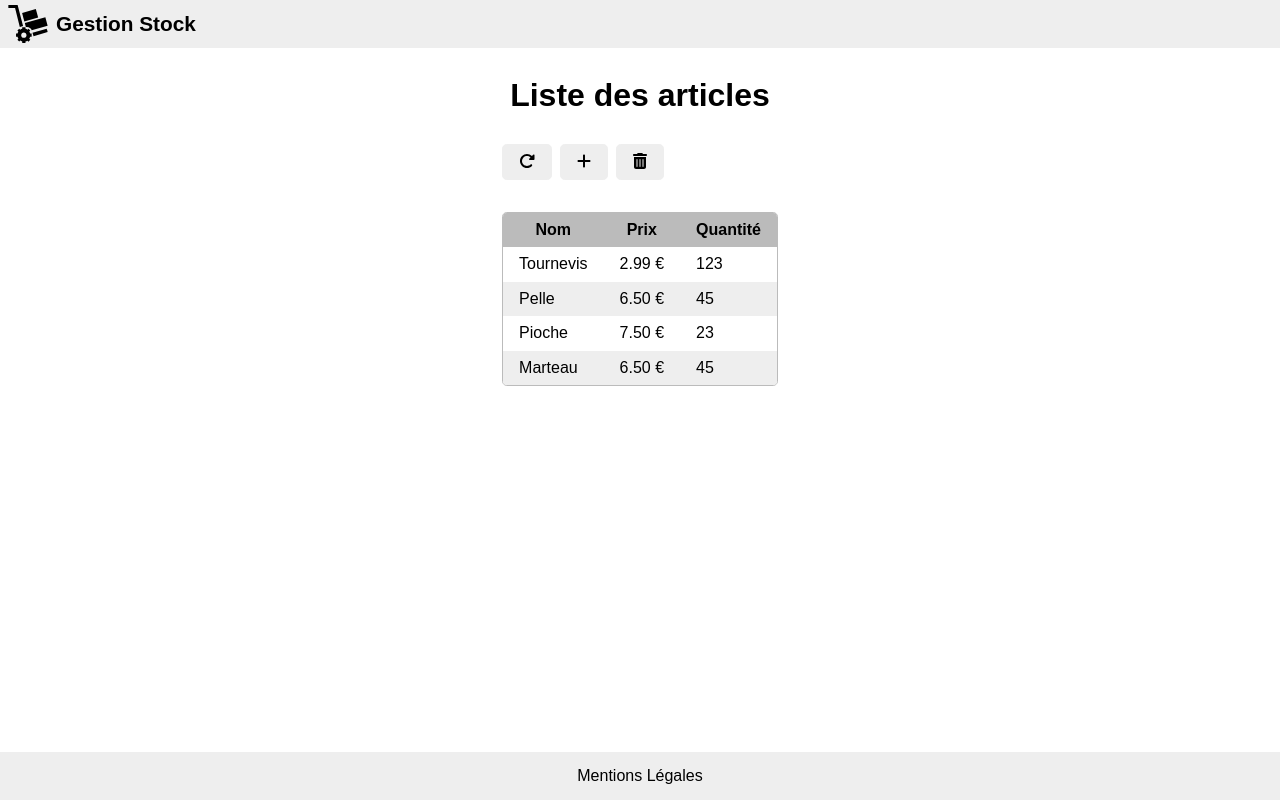
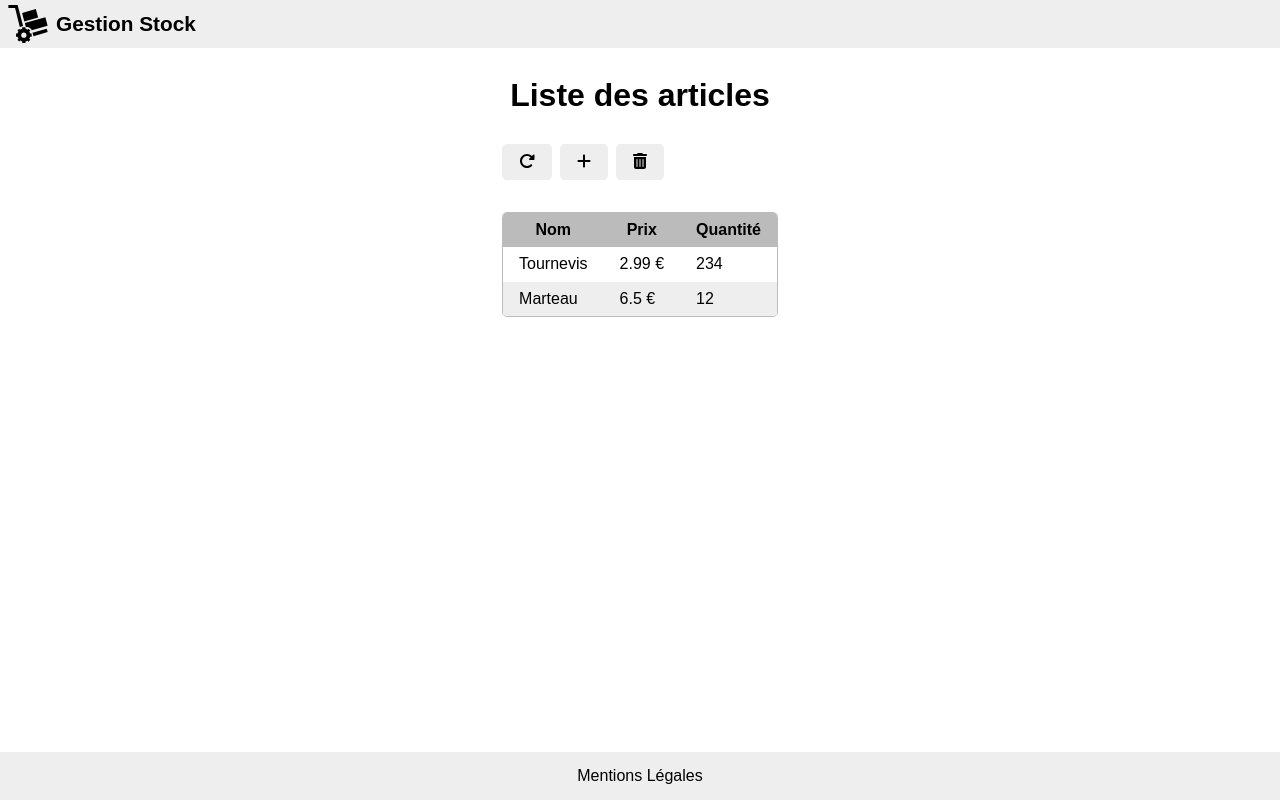
Before and after one commit to jlg-formation/agulu1-mar-2024, an Angular app in the folder front/: page /stock in a window 1280 px wide. Built offline with nearby package versions, Linux system fonts and the light colour scheme.

Commit message:
dev: added loop for

```diff
--- a/front/src/app/stock/routes/list/list.component.html
+++ b/front/src/app/stock/routes/list/list.component.html
@@ -22,26 +22,13 @@
         </tr>
       </thead>
       <tbody>
+        @for (a of articles; track a.id) {
         <tr>
-          <td class="name">Tournevis</td>
-          <td class="price">2.99 €</td>
-          <td class="qty">123</td>
+          <td class="name">{{ a.name }}</td>
+          <td class="price">{{ a.price }} €</td>
+          <td class="qty">{{ a.qty }}</td>
         </tr>
-        <tr>
-          <td class="name">Pelle</td>
-          <td class="price">6.50 €</td>
-          <td class="qty">45</td>
-        </tr>
-        <tr>
-          <td class="name">Pioche</td>
-          <td class="price">7.50 €</td>
-          <td class="qty">23</td>
-        </tr>
-        <tr>
-          <td class="name">Marteau</td>
-          <td class="price">6.50 €</td>
-          <td class="qty">45</td>
-        </tr>
+        }
       </tbody>
     </table>
   </div>
--- a/front/src/app/stock/routes/list/list.component.ts
+++ b/front/src/app/stock/routes/list/list.component.ts
@@ -1,3 +1,4 @@
+import { CommonModule } from '@angular/common';
 import { Component } from '@angular/core';
 import { RouterModule } from '@angular/router';
 import { FontAwesomeModule } from '@fortawesome/angular-fontawesome';
@@ -10,7 +11,7 @@
 @Component({
   selector: 'app-list',
   standalone: true,
-  imports: [RouterModule, FontAwesomeModule],
+  imports: [RouterModule, FontAwesomeModule, CommonModule],
   templateUrl: './list.component.html',
   styleUrl: './list.component.scss',
 })
@@ -18,4 +19,19 @@
   faRotateRight = faRotateRight;
   faPlus = faPlus;
   faTrashAlt = faTrashAlt;
+
+  articles = [
+    {
+      id: 'a1',
+      name: 'Tournevis',
+      price: 2.99,
+      qty: 234,
+    },
+    {
+      id: 'a2',
+      name: 'Marteau',
+      price: 6.5,
+      qty: 12,
+    },
+  ];
 }
```
